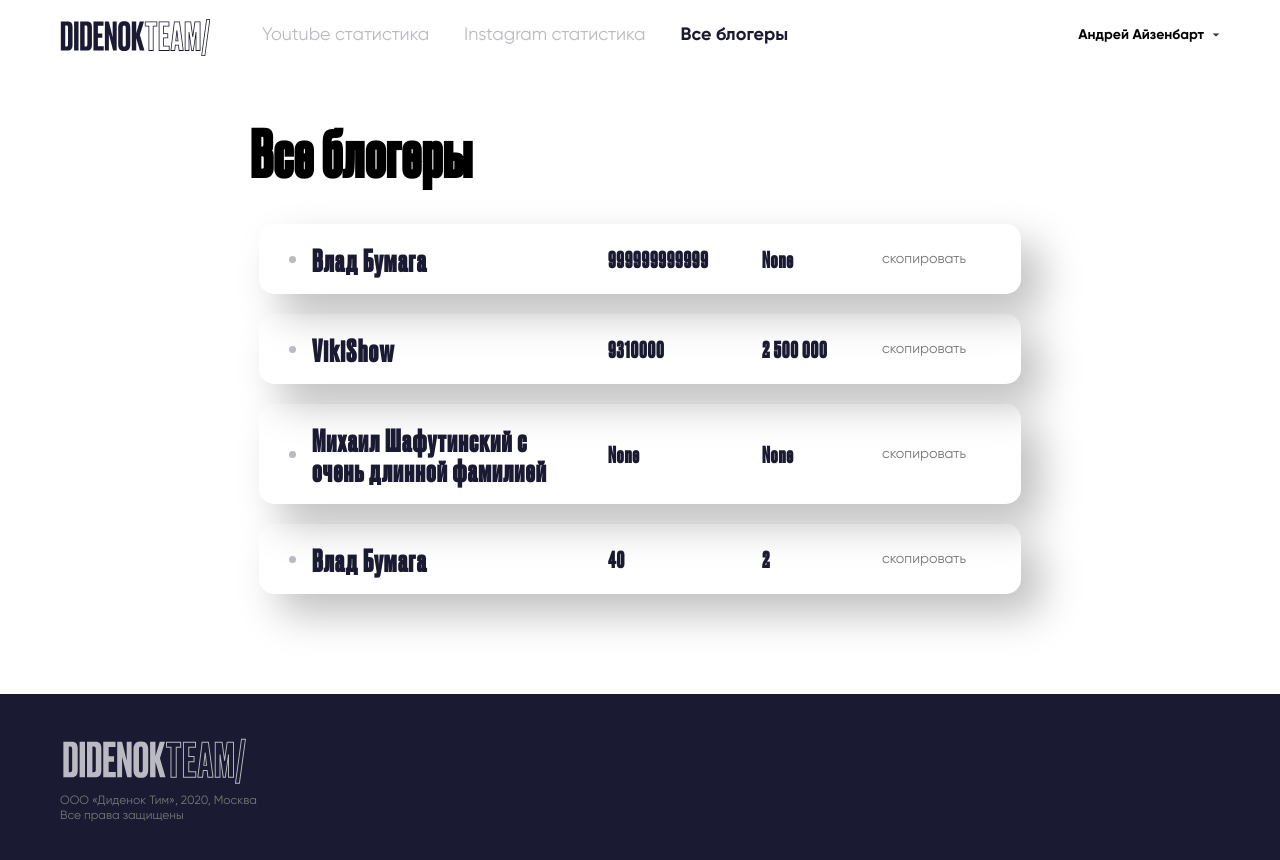
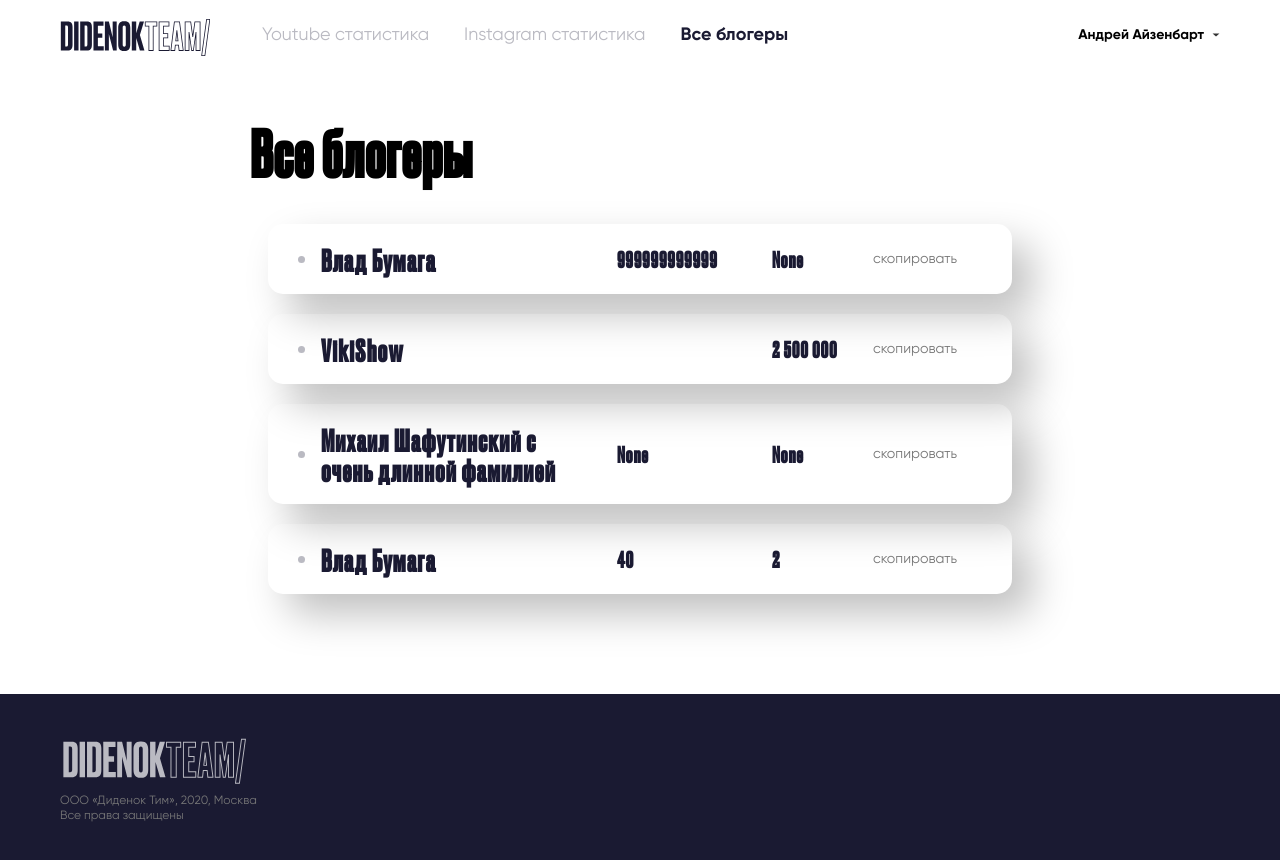
Before and after one commit to YuraKolesnikov/didenok-redesign, a plain HTML site: page bloggers.html in a window 1280 px wide. Drawn offline with Linux system fonts and the light colour scheme.

Commit message:
Blogger card fix

```diff
--- a/bloggers.html
+++ b/bloggers.html
@@ -112,13 +112,14 @@
           <span class="blogger-card__name">VikiShow</span>
         </span>
         <div class="blogger-card__numbers">
-          <span class="blogger-card__number blogger-card__number--youtube">
-            <svg class="icon">
+          <span class="blogger-card__number blogger-card__number--youtube blogger-card__number--empty">
+            <!-- Чтобы сохранить лэйаут, нужно оставлять .blogger-card__number и не отрисовывать его внутряк -->
+            <!-- <svg class="icon">
               <use xlink:href="./assets/icons.svg#youtube"></use>
             </svg>
             <span>
               9310000
-            </span>
+            </span> -->
           </span>
           <span class="blogger-card__number blogger-card__number--instagram">
             <svg class="icon">
--- a/styles/components/blogger-card.css
+++ b/styles/components/blogger-card.css
@@ -41,17 +41,21 @@
 }
 
 .blogger-card__numbers {
-  display: flex;
-  align-items: center;
+  display: grid;
+  grid-template-columns: repeat(2, 135px);
+  grid-column-gap: 20px;
 }
 
 .blogger-card__number {
   color: var(--black);
   font-weight: 600;
-  margin-right: 20px;
   display: flex;
   align-items: center;
   text-decoration: none;
+}
+
+.blogger-card__number--empty {
+  display: flex;
 }
 
 .blogger-card__number span {
@@ -122,6 +126,10 @@
     margin: 0 15px 0 0;
   }
 
+  .blogger-card__number--empty {
+    display: none;
+  }
+
   .blogger-card__more {
     order: 2;
   }
```
